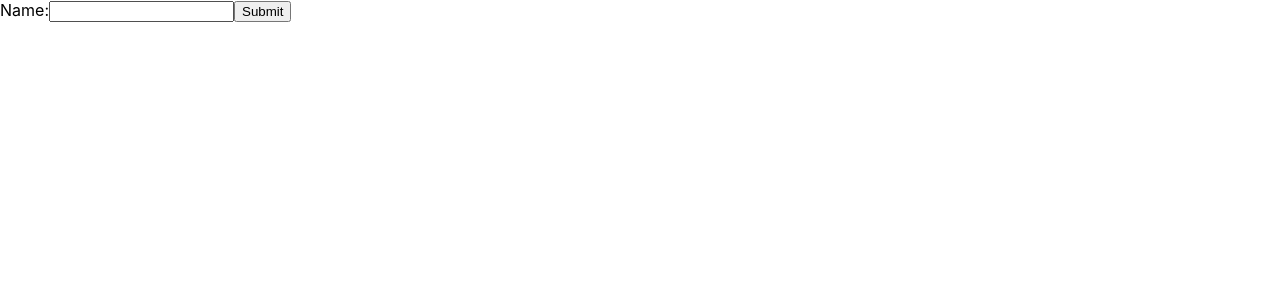
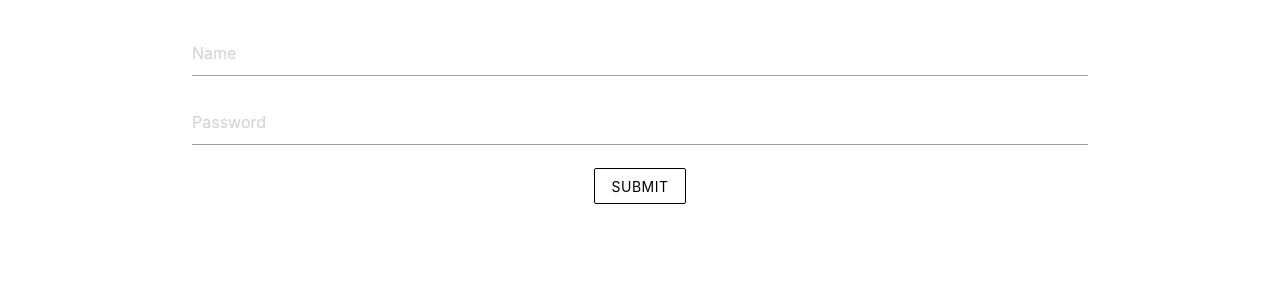
Before and after one commit to DumbMachine/gMAPS, a React (Create React App) app: page / in a window 1280 px wide. Shown: the top 300 px of the page. Built offline with nearby package versions, Linux system fonts and the light colour scheme.

Commit message:
login page css changed

```diff
--- a/public/index.html
+++ b/public/index.html
@@ -2,18 +2,17 @@
 <html lang="en">
   <head>
     <meta charset="utf-8" />
-    <link rel="shortcut icon" href="%PUBLIC_URL%/favicon.ico" />
-    <link rel="stylesheet" href="https://unpkg.com/leaflet@1.4.0/dist/leaflet.css"
-    integrity="sha512-puBpdR0798OZvTTbP4A8Ix/l+A4dHDD0DGqYW6RQ+9jxkRFclaxxQb/SJAWZfWAkuyeQUytO7+7N4QKrDh+drA=="
-    crossorigin=""/>
-    <link rel="stylesheet" href="https://unpkg.com/leaflet@1.4.0/dist/leaflet.css"
-    integrity="sha512-puBpdR0798OZvTTbP4A8Ix/l+A4dHDD0DGqYW6RQ+9jxkRFclaxxQb/SJAWZfWAkuyeQUytO7+7N4QKrDh+drA=="
-    crossorigin=""/>
     <meta
       name="viewport"
       content="width=device-width, initial-scale=1, shrink-to-fit=no"
     />
     <meta name="theme-color" content="#000000" />
+
+    <link rel="shortcut icon" href="%PUBLIC_URL%/favicon.ico" />
+    <link rel="stylesheet" href="https://unpkg.com/leaflet@1.4.0/dist/leaflet.css"
+    integrity="sha512-puBpdR0798OZvTTbP4A8Ix/l+A4dHDD0DGqYW6RQ+9jxkRFclaxxQb/SJAWZfWAkuyeQUytO7+7N4QKrDh+drA=="
+    crossorigin=""/>
+    <link rel="stylesheet" href="https://cdnjs.cloudflare.com/ajax/libs/materialize/1.0.0/css/materialize.min.css">
     <!--
       manifest.json provides metadata used when your web app is installed on a
       user's mobile device or desktop. See https://developers.google.com/web/fundamentals/web-app-manifest/
@@ -33,15 +32,6 @@
   <body>
     <noscript>You need to enable JavaScript to run this app.</noscript>
     <div id="root"></div>
-    <!--
-      This HTML file is a template.
-      If you open it directly in the browser, you will see an empty page.
-
-      You can add webfonts, meta tags, or analytics to this file.
-      The build step will place the bundled scripts into the <body> tag.
-
-      To begin the development, run `npm start` or `yarn start`.
-      To create a production bundle, use `npm run build` or `yarn build`.
-    -->
+    <script src="https://cdnjs.cloudflare.com/ajax/libs/materialize/1.0.0/js/materialize.min.js"></script>
   </body>
 </html>
--- a/src/components/Login/index.jsx
+++ b/src/components/Login/index.jsx
@@ -2,10 +2,13 @@ import React, { Component } from "react";
 import { withRouter } from "react-router-dom";
 
 class Login extends Component {
-  state = { username: "" };
+  state = { username: "", password: "" };
 
   handleChange = event => {
-    this.setState({ username: event.target.value });
+    const name = event.target.name;
+    let state = {};
+    state[name] = event.target.value;
+    this.setState(state);
   };
 
   handleSubmit = event => {
@@ -17,17 +20,29 @@ class Login extends Component {
 
   render() {
     return (
+      <div className="container center-align section">
         <form onSubmit={this.handleSubmit}>
-        <label>
-          Name:
+          <div className="input-field">
             <input
               type="text"
-            value={this.state.usernam}
+              placeholder="Name"
+              name="username"
+              value={this.state.username}
               onChange={this.handleChange}
             />
-        </label>
-        <input type="submit" value="Submit" />
+          </div>
+          <div className="input-field">
+            <input
+              type="text"
+              placeholder="Password"
+              name="password"
+              value={this.state.password}
+              onChange={this.handleChange}
+            />
+          </div>
+          <button className="btn transparent z-depth-0 black-text" style={{border: '1px solid black'}} type="submit">Submit</button>
         </form>
+      </div>
     );
   }
 }
--- a/src/components/Map/map.jsx
+++ b/src/components/Map/map.jsx
@@ -1,4 +1,5 @@
 import React, { Component } from "react";
+import { withRouter } from 'react-router-dom';
 import { Map, TileLayer } from "react-leaflet";
 import * as helpers from "@turf/helpers";
 import Marker from "./marker";
@@ -19,6 +20,12 @@ class MAP extends Component {
       )
     }
   };
+
+  componentWillMount = () => {
+    if(!window.localStorage.getItem("name")) {
+      this.props.history.push("/");
+    }
+  }
 
   render() {
     return (
@@ -49,4 +56,4 @@ class MAP extends Component {
   }
 }
 
-export default MAP;
+export default withRouter(MAP);
```
Lines whose indentation alone changed are shown as unchanged.
